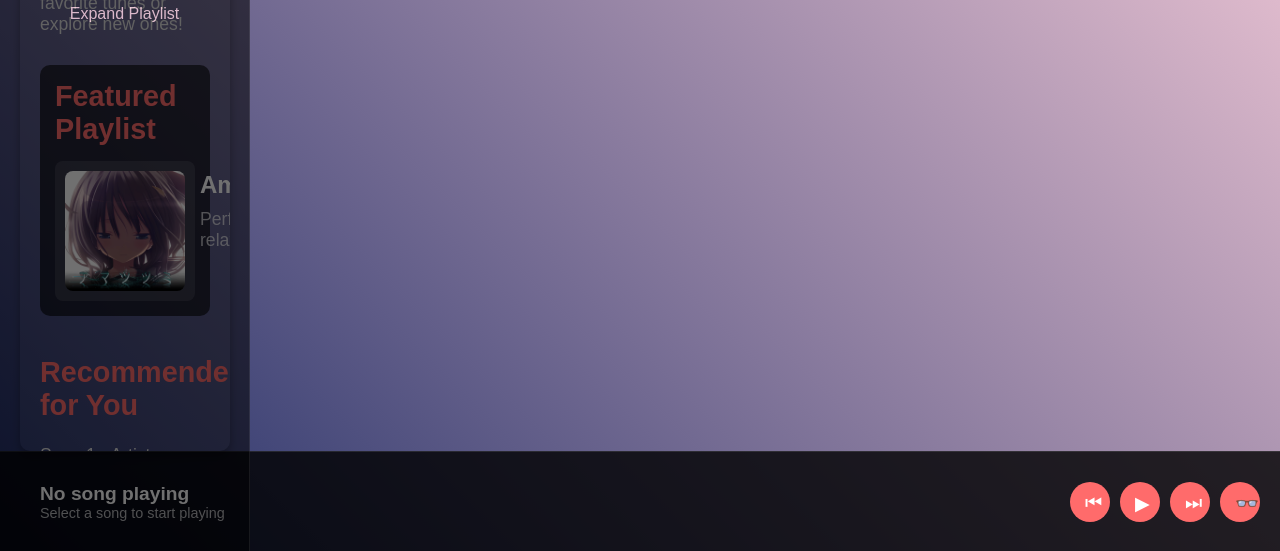
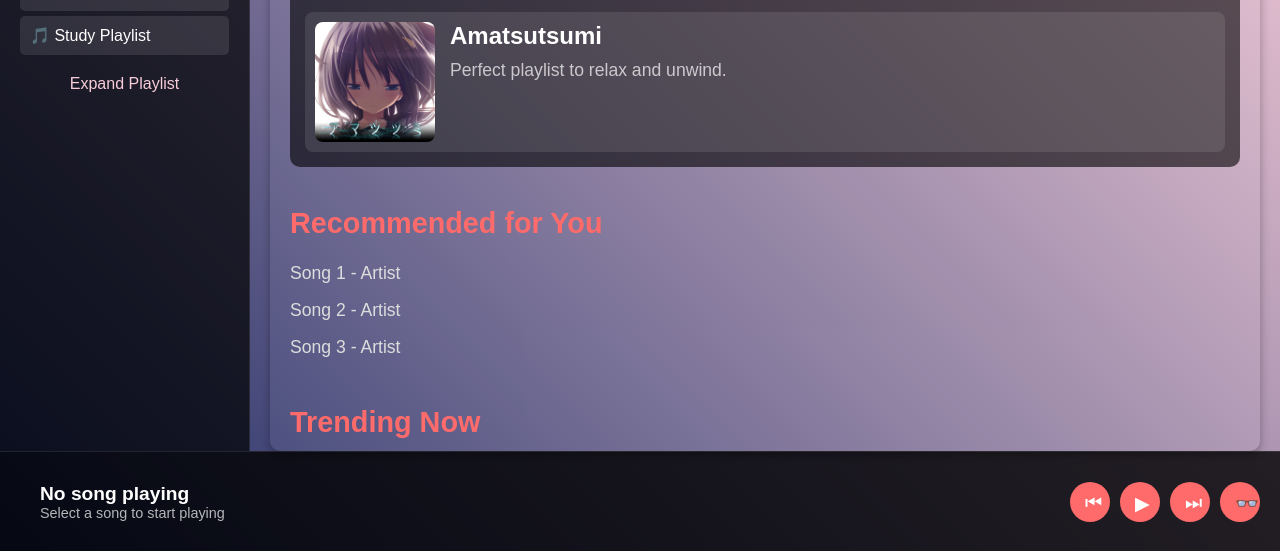
Before and after one commit to RixLux/MusicPlayer, a plain HTML site: page public/music-player.html in a window 1280 px wide. Shown: the part 249-800 px from the top of the page. Drawn offline with Linux system fonts and the light colour scheme.

Commit message:
Update music-playerSideBar.css

```diff
--- a/public/music-player/CSS/music-playerSideBar.css
+++ b/public/music-player/CSS/music-playerSideBar.css
@@ -4,21 +4,6 @@
   padding: 20px;
   overflow-y: auto;
   border-right: 1px solid rgba(255, 255, 255, 0.1);
-  position: fixed;
-  top: 0;
-  left: 0;
-  width: 250px;
-  height: 100%;
- /* display: none;  Initially hidden */
-  z-index: 1000;
-  transition: opacity 0.3s ease, transform 0.3s ease;
-  opacity: 0.8; /* Slightly transparent */
-}
-
-/* Dragging styles (optional visual feedback) */
-.sidebar.dragging {
-  cursor: grabbing;
-  opacity: 1;
 }
 
 .sidebar h2 {
@@ -44,7 +29,6 @@
   background: rgba(255, 255, 255, 0.2);
 }
 
-/* Button to toggle sidebar */
 .expand-btn {
   margin-top: 20px;
   text-align: center;
```
